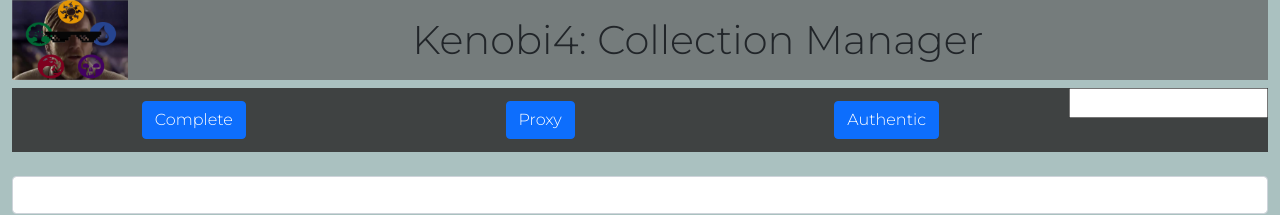
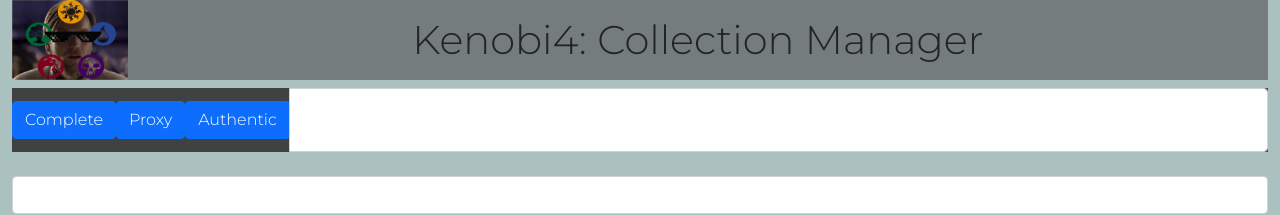
Before and after one commit to readinggaol/kenobi4, a React (Create React App) app: page / in a window 1280 px wide. Shown: the top 215 px of the page. Built offline with nearby package versions, Linux system fonts and the light colour scheme; data requests are answered from the project's data file.

Commit message:
Preparing for icons
Preparing for icons

```diff
--- a/package.json
+++ b/package.json
@@ -10,6 +10,7 @@
     "react": "^17.0.2",
     "react-dom": "^17.0.2",
     "react-icons": "^4.3.1",
+    "react-router-dom": "^6.2.1",
     "react-scripts": "5.0.0",
     "web-vitals": "^2.1.3"
   },
--- a/src/components/SearchBar.js
+++ b/src/components/SearchBar.js
@@ -16,9 +16,9 @@ const SearchBar = (props) => {
         }
     }
 
-  return <div>
-      <label className="confirmation">{confirmation}</label>
-      <input type="text" onChange={updateConfirmation}/>
+  return <div className="input-group mb3">
+      <p className="confirmation">{confirmation}</p>
+      <input className="form-control" type="text" onChange={updateConfirmation}/>
   </div>;
 };
 
```
Also changed, not shown: 1 other file (tests, documents, lock files or other folders).
